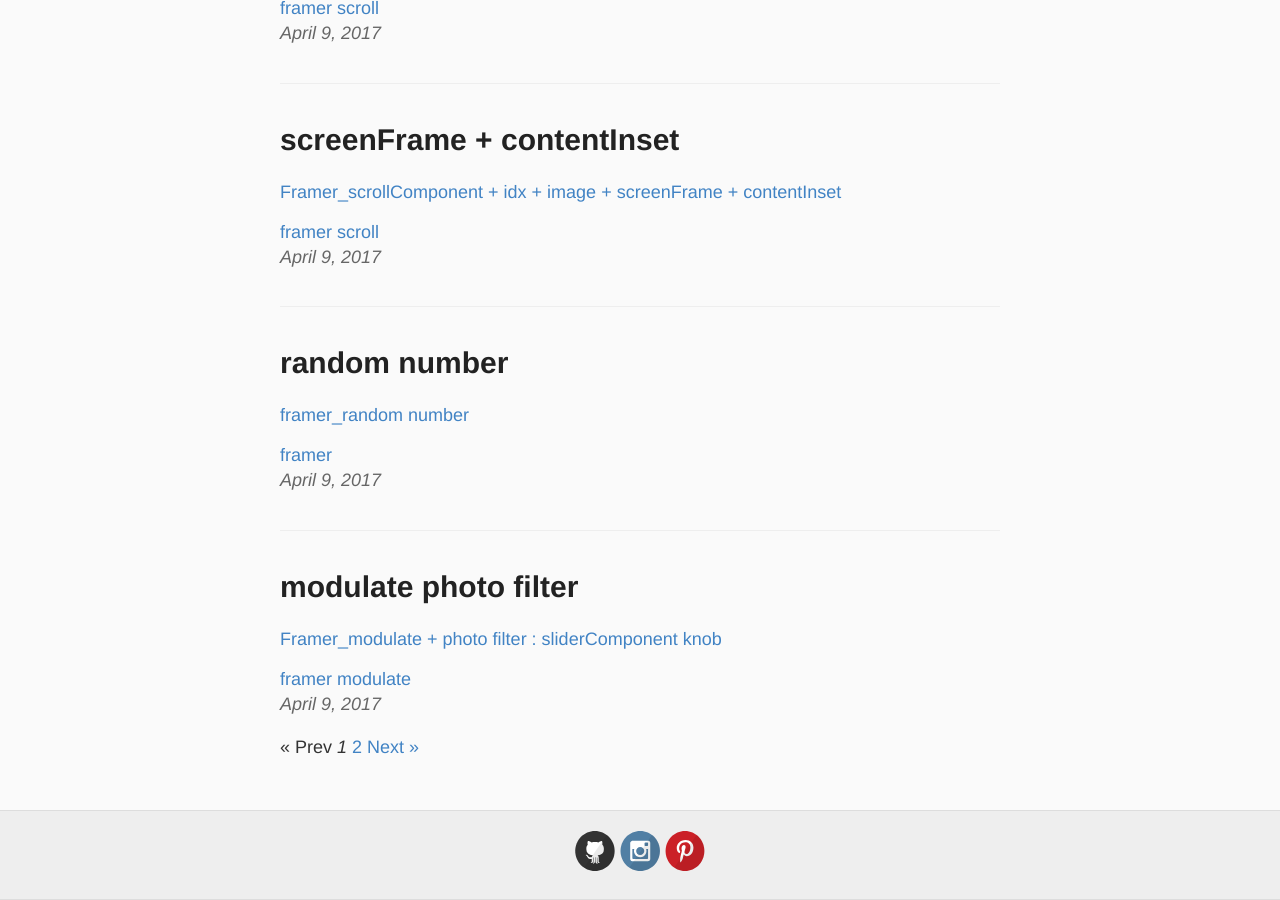
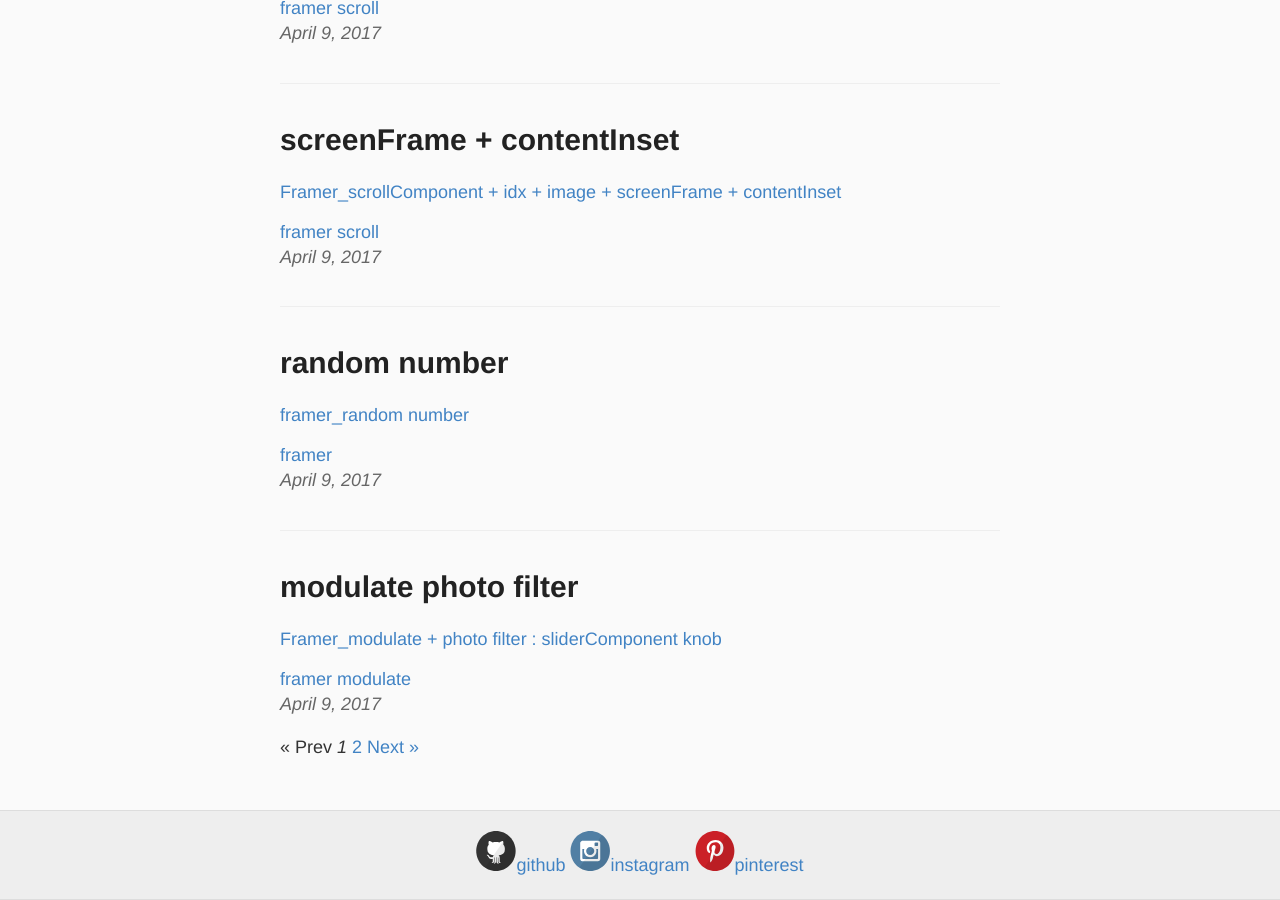
Before and after one commit to songssss/songssss.github.io, a Jekyll site: the page built from index.html, in a window 1280 px wide and 900 px high, scrolled down 3782 px. Built offline with Jekyll 4.4.1, drawn with Linux system fonts in a browser that asks for light colours; the list of posts is cut into pages by our own code; comment, search, counter and statistics services are not loaded.

Commit message:
css and alt text accessibility

```diff
--- a/_includes/svg-icons.html
+++ b/_includes/svg-icons.html
@@ -2,10 +2,10 @@
 {% if site.footer-links.email %}<a href="mailto:{{ site.footer-links.email }}"><i class="svg-icon email"></i></a>{% endif %}
 {% if site.footer-links.facebook %}<a href="https://www.facebook.com/{{ site.footer-links.facebook }}"><i class="svg-icon facebook"></i></a>{% endif %}
 {% if site.footer-links.flickr %}<a href="https://www.flickr.com/{{ site.footer-links.flickr }}"><i class="svg-icon flickr"></i></a>{% endif %}
-{% if site.footer-links.github %}<a href="https://github.com/{{ site.footer-links.github }}" target="_blank"><i class="svg-icon github"></i></a>{% endif %}
-{% if site.footer-links.instagram %}<a href="https://instagram.com/{{ site.footer-links.instagram }}" target="_blank"><i class="svg-icon instagram"></i></a>{% endif %}
+{% if site.footer-links.github %}<a href="https://github.com/{{ site.footer-links.github }}" target="_blank"><i class="svg-icon github"></i><span class="hide">github</span></a>{% endif %}
+{% if site.footer-links.instagram %}<a href="https://instagram.com/{{ site.footer-links.instagram }}" target="_blank"><i class="svg-icon instagram"></i><span class="hide">instagram</span></a>{% endif %}
 {% if site.footer-links.linkedin %}<a href="https://www.linkedin.com/in/{{ site.footer-links.linkedin }}"><i class="svg-icon linkedin"></i></a>{% endif %}
-{% if site.footer-links.pinterest %}<a href="https://www.pinterest.com/{{ site.footer-links.pinterest }}" target="_blank"><i class="svg-icon pinterest"></i></a>{% endif %}
+{% if site.footer-links.pinterest %}<a href="https://www.pinterest.com/{{ site.footer-links.pinterest }}" target="_blank"><i class="svg-icon pinterest"></i><span class="hide">pinterest</span></a>{% endif %}
 {% if site.footer-links.rss %}<a href="{{ site.baseurl }}/feed.xml"><i class="svg-icon rss"></i></a>{% endif %}
 {% if site.footer-links.twitter %}<a href="https://www.twitter.com/{{ site.footer-links.twitter }}"><i class="svg-icon twitter"></i></a>{% endif %}
 {% if site.footer-links.stackoverflow %}<a href="https://stackoverflow.com/{{ site.footer-links.stackoverflow }}"><i class="svg-icon stackoverflow"></i></a>{% endif %}
```
Also changed, not shown: style.css (+5 -2 lines).
